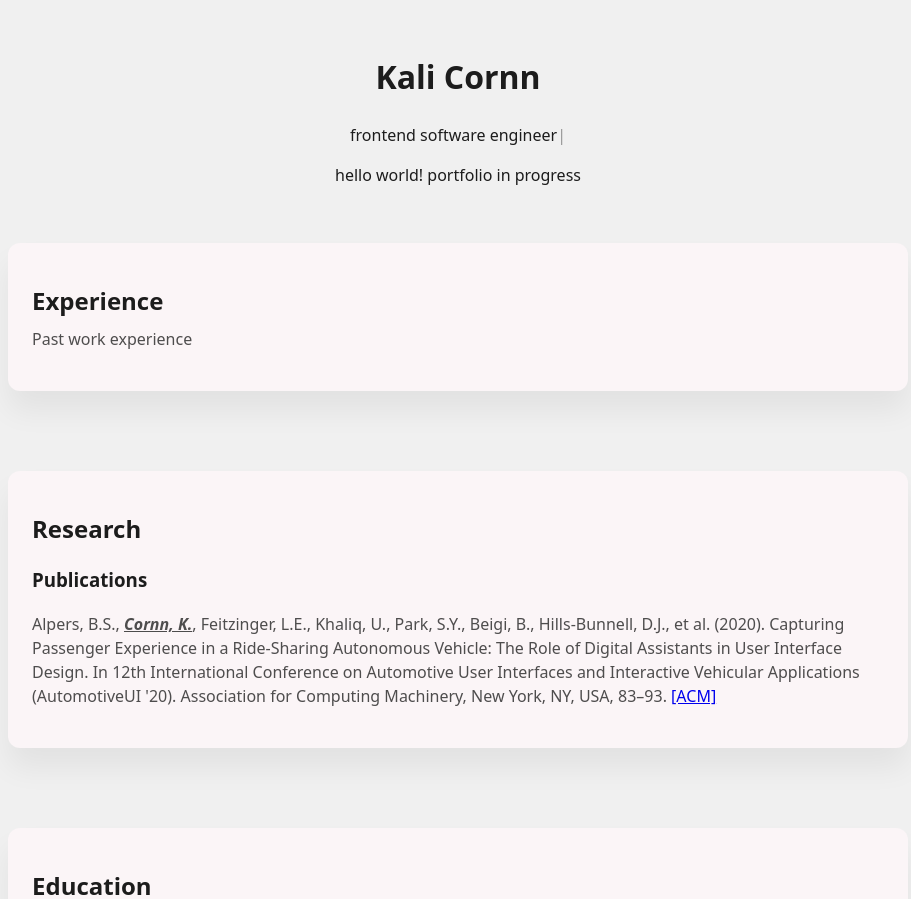
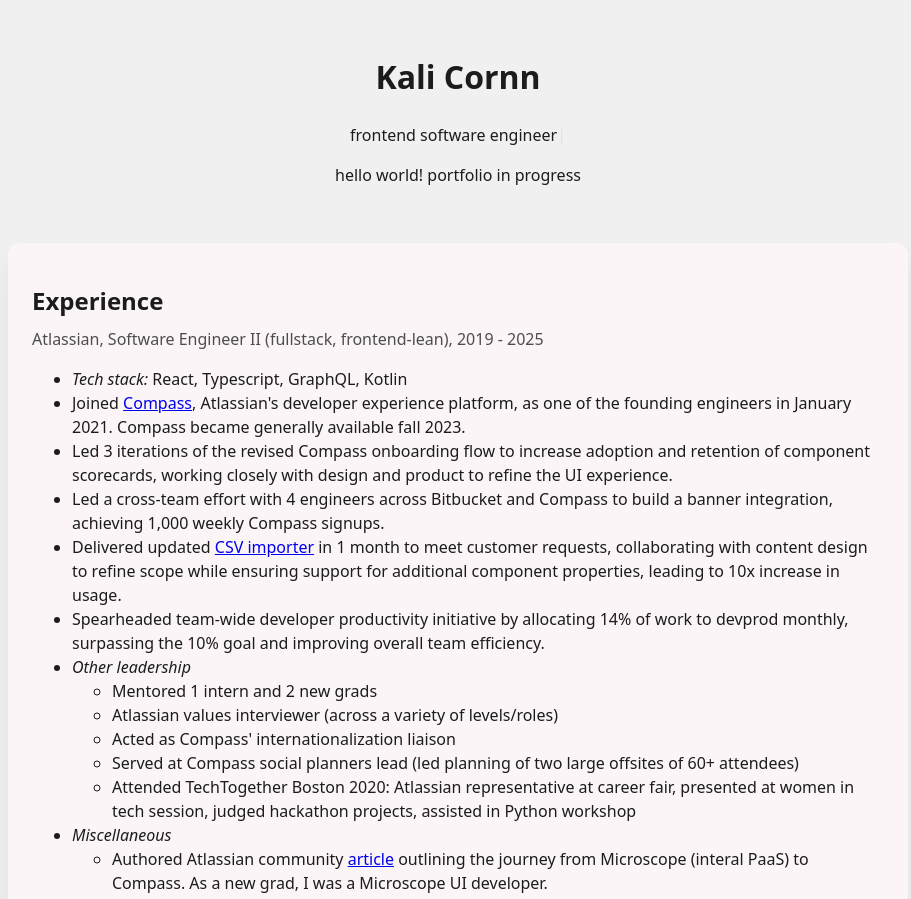
Before and after one commit to kcornn/kcornn.github.io, a React (Vite) app: page / in a window 1280 px wide. Shown: the top 899 px of the page, without its empty margins (182-1093 px from the left). Built offline with nearby package versions, Linux system fonts and the light colour scheme.

Commit message:
work exp

```diff
--- a/src/App.tsx
+++ b/src/App.tsx
@@ -127,7 +127,94 @@
         transition={{ duration: 0.6 }}
       >
         <h2>Experience</h2>
-        <p>Past work experience</p>
+        <p>
+          Atlassian, Software Engineer II (fullstack, frontend-lean), 2019 -
+          2025
+        </p>
+        <ul>
+          <li>
+            <i>Tech stack:</i> React, Typescript, GraphQL, Kotlin
+          </li>
+          <li>
+            Joined{" "}
+            <a
+              href="https://www.atlassian.com/software/compass"
+              target="_blank"
+            >
+              Compass
+            </a>
+            , Atlassian's developer experience platform, as one of the founding
+            engineers in January 2021. Compass became generally available fall
+            2023.
+          </li>
+          <li>
+            Led 3 iterations of the revised Compass onboarding flow to increase
+            adoption and retention of component scorecards, working closely with
+            design and product to refine the UI experience.
+          </li>
+          <li>
+            Led a cross-team effort with 4 engineers across Bitbucket and
+            Compass to build a banner integration, achieving 1,000 weekly
+            Compass signups.
+          </li>
+          <li>
+            Delivered updated{" "}
+            <a
+              href="https://community.atlassian.com/forums/Compass-articles/Updated-CSV-importer-now-available/ba-p/2495470"
+              target="_blank"
+            >
+              CSV importer
+            </a>{" "}
+            in 1 month to meet customer requests, collaborating with content
+            design to refine scope while ensuring support for additional
+            component properties, leading to 10x increase in usage.
+          </li>
+          <li>
+            Spearheaded team-wide developer productivity initiative by
+            allocating 14% of work to devprod monthly, surpassing the 10% goal
+            and improving overall team efficiency.
+          </li>
+          <li>
+            <i>Other leadership</i>
+            <ul>
+              <li>Mentored 1 intern and 2 new grads</li>
+              <li>
+                Atlassian values interviewer (across a variety of levels/roles)
+              </li>
+              <li>Acted as Compass' internationalization liaison</li>
+              <li>
+                Served at Compass social planners lead (led planning of two
+                large offsites of 60+ attendees)
+              </li>
+              <li>
+                Attended TechTogether Boston 2020: Atlassian representative at
+                career fair, presented at women in tech session, judged
+                hackathon projects, assisted in Python workshop
+              </li>
+            </ul>
+          </li>
+          <li>
+            <i>Miscellaneous</i>
+            <ul>
+              <li>
+                Authored Atlassian community{" "}
+                <a
+                  href="https://community.atlassian.com/forums/Compass-articles/Building-Compass-Our-Developer-Platform-Journey/ba-p/3054039"
+                  target="_blank"
+                >
+                  article
+                </a>{" "}
+                outlining the journey from Microscope (interal PaaS) to Compass.
+                As a new grad, I was a Microscope UI developer.
+              </li>
+              <li>
+                Runner up, accessibility category, Atlassian Shipit 60
+                hackathon. Created Jira panel that generates accessibility
+                checklists based on issue information.
+              </li>
+            </ul>
+          </li>
+        </ul>
       </motion.section>
 
       <motion.section
@@ -162,13 +249,8 @@
         transition={{ duration: 0.6, delay: 0.16 }}
       >
         <h2>Education</h2>
-        <p>
-          Stanford University, M.S. in Statistics, January 2018 - August 2019
-        </p>
-        <p>
-          Stanford University, B.S. in Computer Science, September 2014 - June
-          2018
-        </p>
+        <p>Stanford University, M.S. in Statistics, 2019</p>
+        <p>Stanford University, B.S. in Computer Science, 2018</p>
         <Accordion
           title="Selected coursework"
           items={[
```
